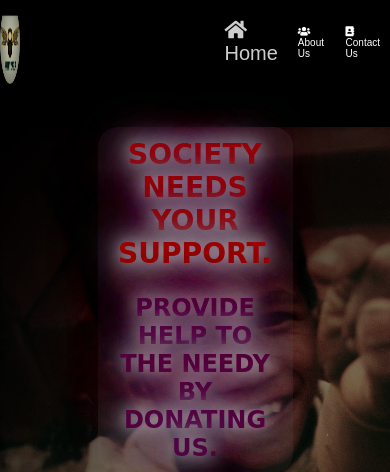
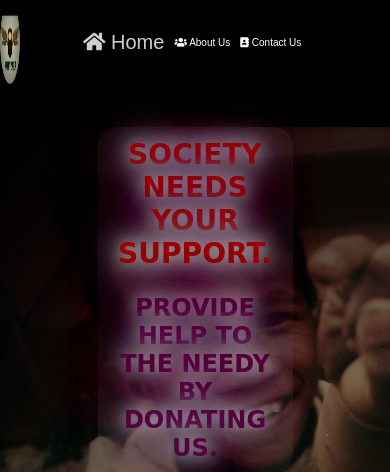
Before and after one commit to arnab-sur/happy2help_tsf_intern_web_project, a PHP site: page /index.php in a window 390 px wide. Shown: the top 472 px of the page. Run offline with PHP 8.4, Linux system fonts and the light colour scheme; some libraries are stand-ins or nearby versions; some web fonts are replaced.

Commit message:
Update style.css

```diff
--- a/css/style.css
+++ b/css/style.css
@@ -79,6 +79,14 @@
     }
 }
 
+@media screen and (max-width: 720px){
+    .gap{
+        margin-left: 15vw;
+    }
+    ul li{
+        padding: 5px;
+    }
+}
 /* Content */
 .content{
     background-image: url(../images/index_bg.jpg);
@@ -152,7 +160,7 @@
 }
 
   /* Hide scrollbar for Chrome, Safari and Opera */
-body::-webkit-scrollbar {
+  body::-webkit-scrollbar {
     display: none;
 }
 
```
